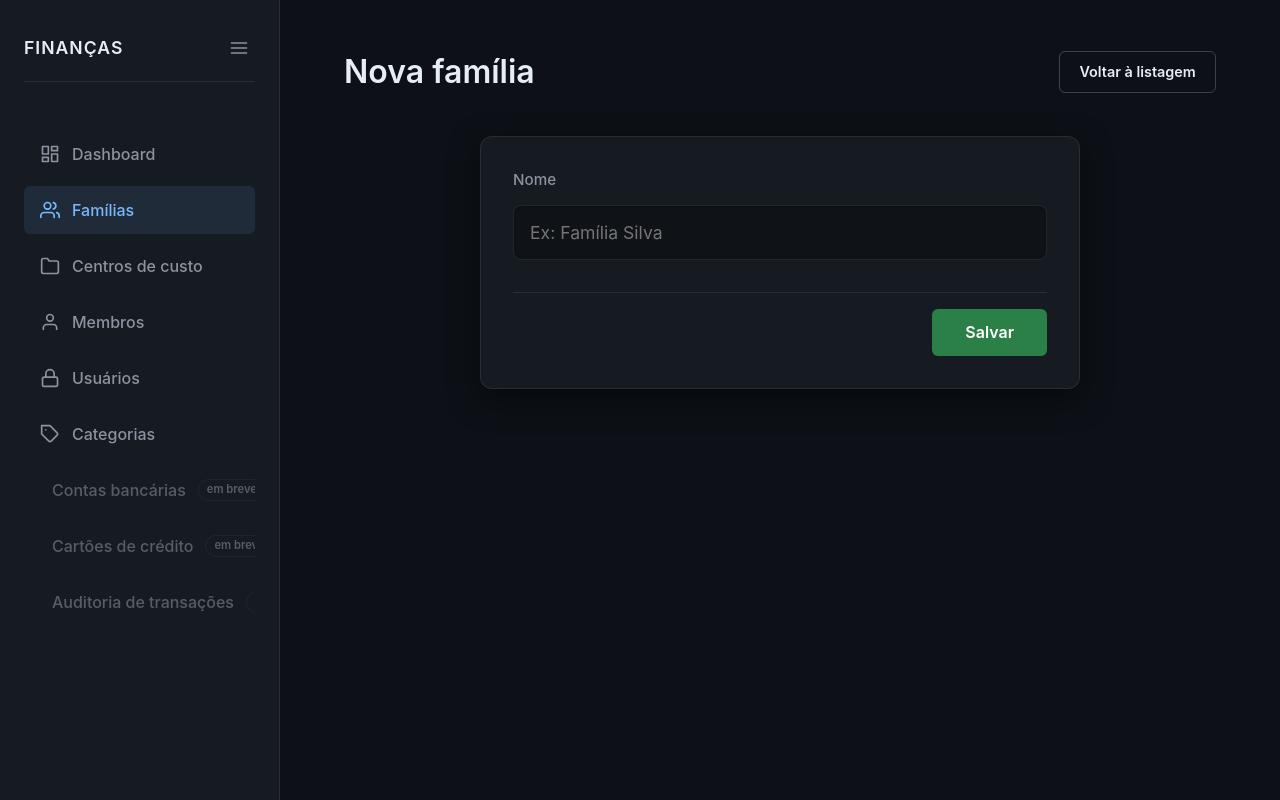
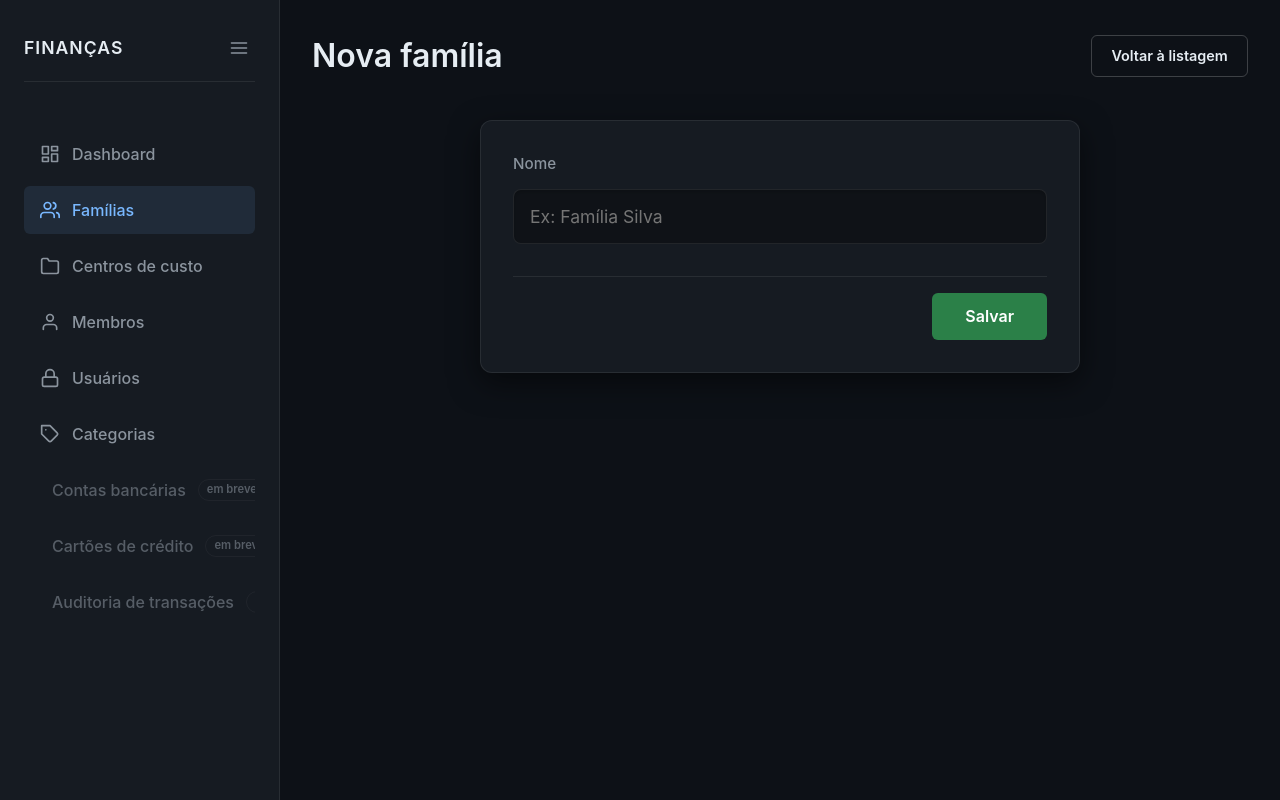
Before and after one commit to caiohc/financas-familiares, a Flask app: page /family/new in a window 1280 px wide. Run offline with Flask 3, Linux system fonts and the light colour scheme; some libraries are stand-ins or nearby versions.

Commit message:
Diminuição dos recúos da área de conteúdo prinpal da interface.

```diff
--- a/src/interface/web/static/css/app.css
+++ b/src/interface/web/static/css/app.css
@@ -143,7 +143,7 @@ body.sidebar-is-collapsed .nav-links a span {
 /* Estrutura Principal */
 .main-content {
     flex-grow: 1;
-    padding: 3rem 4rem;
+    padding: 2rem 2rem;
     overflow-y: auto;
 }
 
```
